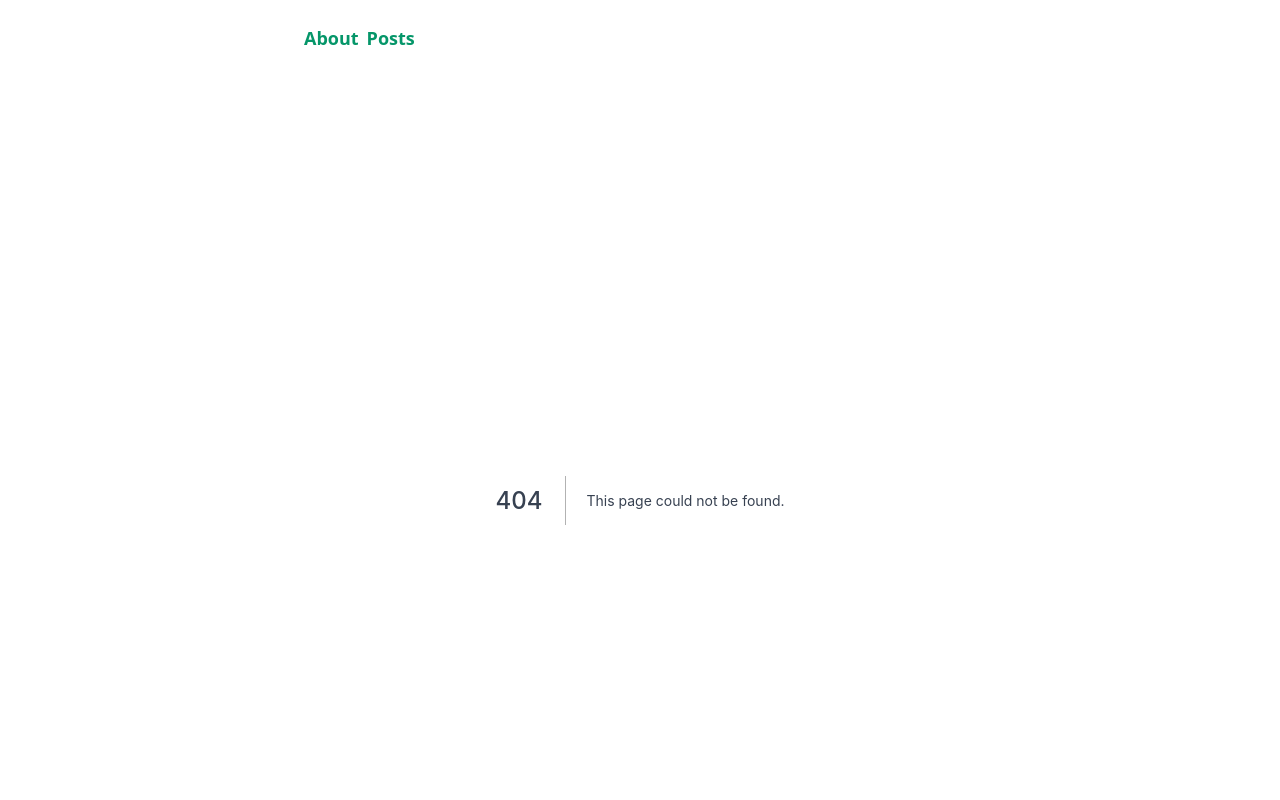
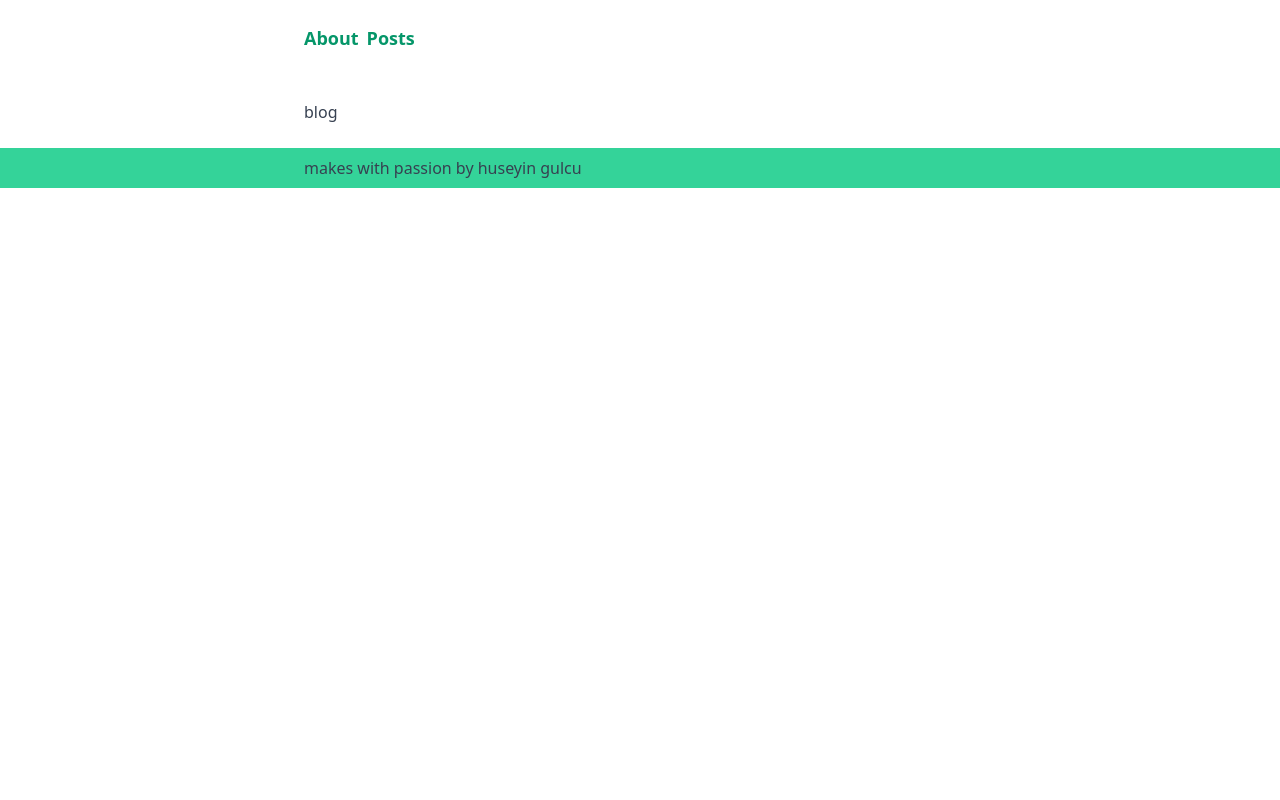
Before and after one commit to hsglc/auth0-tailwindcss-example, a Next.js app: page /blog in a window 1280 px wide. Before the commit this address had no page. Shown: the top 800 px of the page. Built offline with nearby package versions, Linux system fonts and the light colour scheme.

Commit message:
feat: Add dummy blog pages.

```diff
--- /dev/null
+++ b/pages/blog.js
@@ -0,0 +1,9 @@
+function blog() {
+    return (
+        <div className="site-container">
+            blog
+        </div>
+    )
+}
+
+export default blog
```
